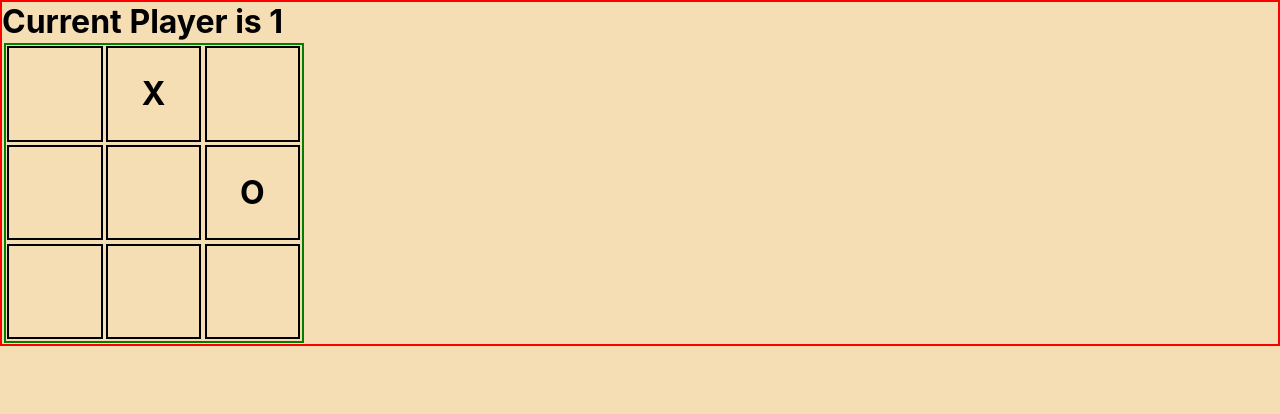
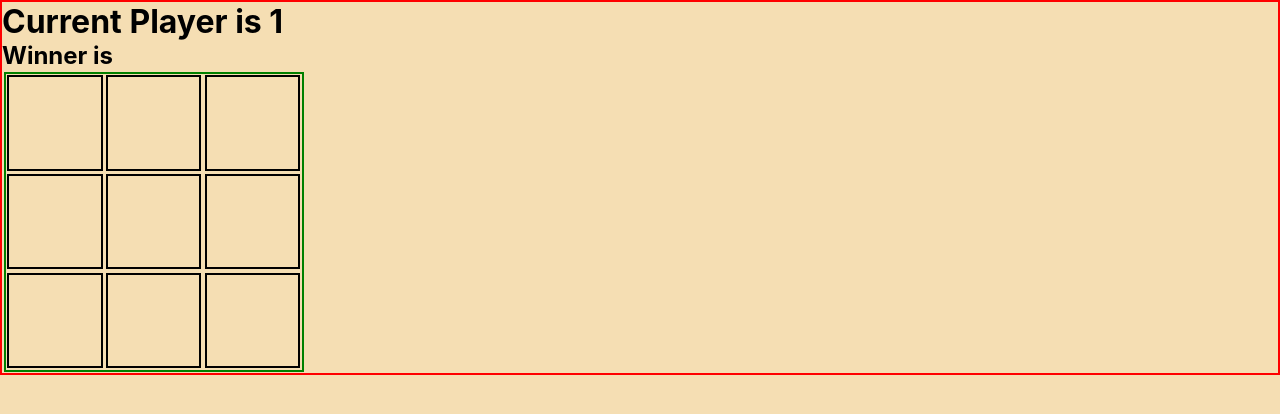
Before and after one commit to stevefaeembra/wk_14_d_3_lab_noughts_crosses, a React (Create React App) app: page / in a window 1280 px wide. Shown: the top 414 px of the page. Built offline with nearby package versions, Linux system fonts and the light colour scheme.

Commit message:
winner recorded and displayed

```diff
--- a/src/components/GameInfo.js
+++ b/src/components/GameInfo.js
@@ -1,10 +1,13 @@
-import React, {Component} from 'react';
+import React, {Component, Fragment} from 'react';
 
 class GameInfo extends Component {
 
   render() {
     return (
-      <h1>Current Player is {this.props.message}</h1>
+      <Fragment>
+        <h1>Current Player is {this.props.message}</h1>
+        <h2>Winner is {this.props.winner}</h2>
+      </Fragment>
     )
   }
 }
--- a/src/containers/GameContainer.js
+++ b/src/containers/GameContainer.js
@@ -7,11 +7,32 @@ class GameContainer extends Component {
   constructor(props){
     super(props);
     this.state = {
-      squareStates : [' ','X',' ',' ',' ','O',' ',' ',' '],
-      currentPlayer : 1
+      squareStates : [' ',' ',' ',' ',' ',' ',' ',' ',' '],
+      currentPlayer : 1,
+      winner : ""
     };
+    this.winLines = [ [0, 1, 2], [3, 4, 5], [6, 7, 8], [0, 3, 6], [1, 4, 7], [2, 5, 8], [0, 4, 8], [2, 4, 6] ];
     this.handleSquareClick = this.handleSquareClick.bind(this);
+
   };
+
+  detectWinner(){
+    let result = "";
+    let lineContents = [];
+    this.winLines.forEach((lineIndex) => {
+      const line = this.state.squareStates[lineIndex[0]] + this.state.squareStates[lineIndex[1]] + this.state.squareStates[lineIndex[2]];
+      lineContents.push(line);
+    })
+    if (lineContents.findIndex((item) => {
+      return item === "OOO";
+    }) > -1) {
+      this.setState({winner : "Player 1"})
+    } else if (lineContents.findIndex((item) => {
+      return item === "XXX";
+    }) > -1 ) {
+      this.setState({winner : "Player 2"})
+    }
+  }
 
   handleSquareClick(squareIndex) {
     console.log(`Square ${squareIndex} clicked`);
@@ -27,16 +48,23 @@ class GameContainer extends Component {
     }
     const newSquareStates = this.state.squareStates;
     newSquareStates[squareIndex] = gameSymbol;
+    this.detectWinner();
     this.setState({
       squareStates: newSquareStates,
       currentPlayer: 3-this.state.currentPlayer
     });
   };
 
+  // componentDidUpdate(prevProps, prevState){
+  //   let winner = this.detectWinner();
+  //   this.setState({winner : winner});
+  //   console.log(winner);
+  // }
+
   render() {
     return (
       <div className="gameContainer">
-        <GameInfo message={this.state.currentPlayer} />
+        <GameInfo message={this.state.currentPlayer} winner={this.state.winner}/>
         <Board onSquareClick={this.handleSquareClick} squareStates={this.state.squareStates} />
       </div>
     )
```
